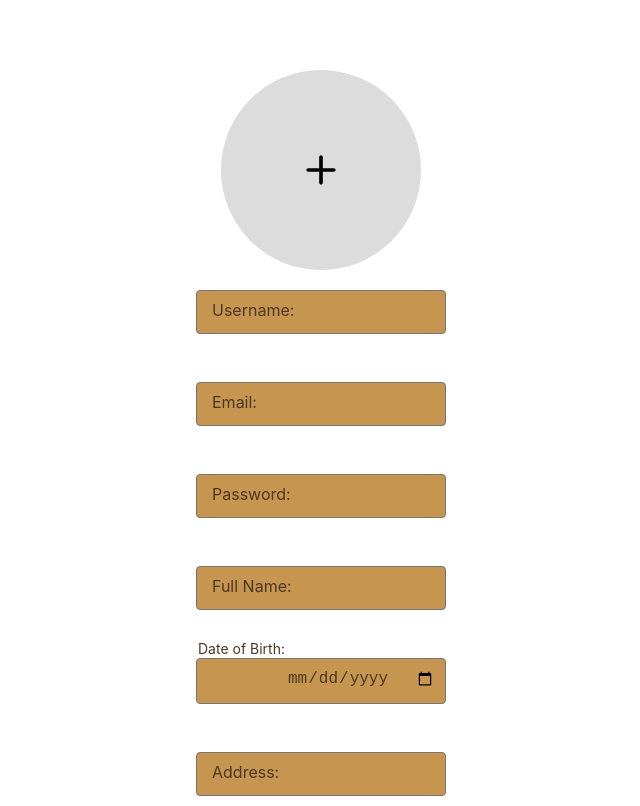
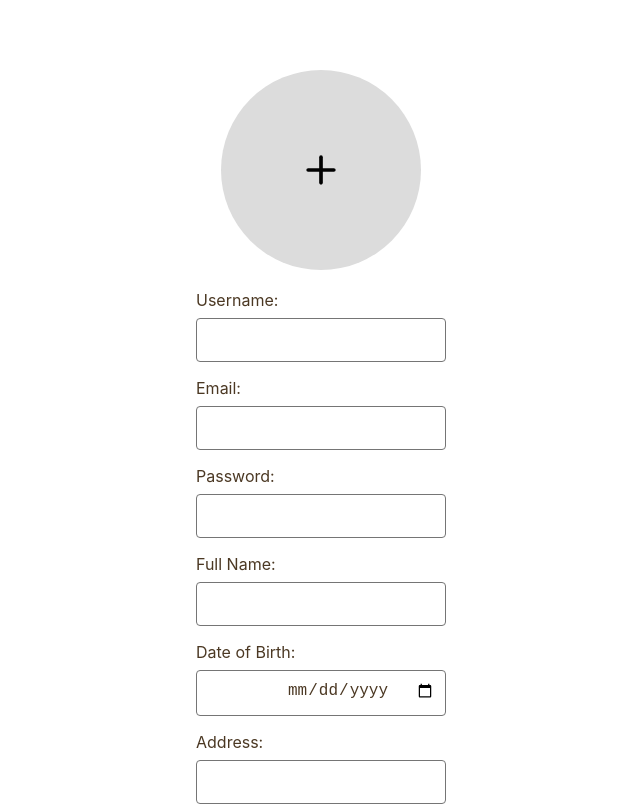
Before and after one commit to acastrauss/TaxiWeb, a React (Create React App) app: page /register in a window 1280 px wide. Shown: the top 806 px of the page, without its empty margins (319-959 px from the left). Built offline with nearby package versions, Linux system fonts and the light colour scheme; no server answers.

Commit message:
added profile component

```diff
--- a/src/components/ui/Input.module.css
+++ b/src/components/ui/Input.module.css
@@ -1,9 +1,17 @@
 .input__container {
-	position: relative;
-	margin-bottom: 3em;
+	margin-bottom: 1em;
+	display: flex;
+	flex-direction: column;
 }
-.animated__input {
-	background-color: #c69550;
+
+.label {
+	margin-bottom: 0.5em;
+	font-size: 16px;
+	color: #4b3823;
+}
+
+.input {
+	background-color: #fff;
 	color: #4b3823;
 	font-size: 16px;
 	padding: 10px 10px 14px 10px;
@@ -12,45 +20,14 @@
 	width: 250px;
 	box-sizing: border-box;
 }
-.animated__input:focus {
+
+.input:focus {
 	outline: none;
 	border: 1px solid #757575;
 }
-.invalid{
+
+.invalid {
 	border: 2px solid rgb(226, 55, 25);
-}
-
-.animated__label {
-	background-color: #c69550;
-	color: #4b3823;
-	font-size: 16px;
-	font-weight: normal;
-	position: absolute;
-	pointer-events: none;
-	left: 16px;
-	top: 10px;
-	transition: 0.3s ease all;
-	-moz-transition: 0.3s ease all;
-	-webkit-transition: 0.3s ease all;
-}
-
-/* active state */
-.animated__input:focus ~ label,
-.animated__input:active ~ label {
-	top: -10px;
-	left: 14px;
-	font-size: 14px;
-	color: #4b3823;
-	background-color: #c69550;
-	border-radius: 5px;
-}
-
-.hidden {
-	top: -18px;
-	left: 2px;
-	font-size: 14px;
-	color: #4b3823;
-	background-color: transparent;
 }
 
 .date__padding {
--- a/src/components/ui/Input.tsx
+++ b/src/components/ui/Input.tsx
@@ -1,5 +1,5 @@
-import React, { FC, HTMLInputTypeAttribute, useMemo } from "react";
-import styles from "./Input.module.css";
+import React, { FC, HTMLInputTypeAttribute } from 'react';
+import styles from './Input.module.css';
 
 interface IProps {
 	textValue: string;
@@ -14,32 +14,21 @@ export const Input: FC<IProps> = (props) => {
 		props.onChangeText(e.target.value);
 	};
 
-  const isLabelVisible = useMemo(() => {
-    return props.textValue.length === 0;
-  }, [props.textValue]);
+	const isDate = props.type === 'date' ? styles.date__padding : '';
 
-  const isDate = props.type === "date" ? styles.date__padding : "";
 	return (
-    <>
 		<div className={styles.input__container}>
+			<label className={styles.label}>{props.placeholder}</label>
 			<input
 				type={props.type}
 				onChange={handleInputChange}
 				value={props.textValue}
 				className={
 					props.isValid
-              ? `${styles.animated__input} ${isDate}`
-              : `${styles.animated__input} ${styles.invalid} ${isDate}`
+						? `${styles.input} ${isDate}`
+						: `${styles.input} ${styles.invalid} ${isDate}`
 				}
 			/>
-        <label
-          className={`${styles.animated__label} ${
-            !isLabelVisible ? styles.hidden : ""
-          }`}
-        >
-          {props.placeholder}
-        </label>
 		</div>
-    </>
 	);
 };
--- a/src/pages/Home.tsx
+++ b/src/pages/Home.tsx
@@ -1,5 +1,5 @@
 import React from 'react';
-import { Link } from 'react-router-dom';
+import { Link, Outlet } from 'react-router-dom';
 import styles from './Home.module.css';
 
 export function HomePage() {
@@ -58,7 +58,7 @@ export function HomePage() {
 						<Link to='/logout'>Logout</Link>
 					</div>
 				</header>
-				<div>gas</div>
+				<Outlet />
 			</div>
 		</div>
 	);
--- /dev/null
+++ b/src/pages/Profile.module.css
@@ -0,0 +1,42 @@
+.form {
+	margin: 0 auto;
+	padding: 20px;
+	border: 1px solid #ccc;
+	border-radius: 5px;
+	background-color: #f9f9f9;
+	width: 100%;
+	max-width: 500px;
+}
+
+.formGroup {
+	margin-bottom: 15px;
+}
+
+.formGroup label {
+	display: block;
+	margin-bottom: 5px;
+}
+
+.formGroup input,
+.formGroup select {
+	width: 100%;
+	padding: 8px;
+	box-sizing: border-box;
+	border: 1px solid #ccc;
+	border-radius: 4px;
+}
+
+.submitButton {
+	display: block;
+	width: 100%;
+	padding: 10px;
+	background-color: #007bff;
+	color: white;
+	border: none;
+	border-radius: 4px;
+	cursor: pointer;
+}
+
+.submitButton:hover {
+	background-color: #007bff;
+}
--- /dev/null
+++ b/src/pages/Profile.tsx
@@ -0,0 +1,167 @@
+import { ChangeEvent, FormEvent, useState } from 'react';
+import styles from './Profile.module.css';
+import { UserType } from '../models/Auth/UserType';
+import { Input } from '../components/ui/Input';
+
+const Profile = () => {
+	const [formData, setFormData] = useState({
+		username: '',
+		email: '',
+		password: '',
+		fullName: '',
+		birthDate: '',
+		address: '',
+		userType: UserType.Admin,
+		image: null as File | null,
+	});
+
+	const handleChange = (
+		e: ChangeEvent<HTMLInputElement | HTMLSelectElement>
+	) => {
+		const { name, value } = e.target;
+		setFormData({
+			...formData,
+			[name]: value,
+		});
+	};
+
+	const handleImageChange = (e: ChangeEvent<HTMLInputElement>) => {
+		if (e.target.files && e.target.files.length > 0) {
+			setFormData({
+				...formData,
+				image: e.target.files[0],
+			});
+		}
+	};
+
+	const handleSubmit = (e: FormEvent<HTMLFormElement>) => {
+		e.preventDefault();
+		console.log(formData);
+	};
+
+	return (
+		<form className={styles.form} onSubmit={handleSubmit}>
+			<div className={styles.formGroup}>
+				<Input
+					placeholder='Username'
+					textValue={formData.username}
+					type='text'
+					onChangeText={(val) => {
+						setFormData({
+							...formData,
+							username: val,
+						});
+					}}
+					isValid={true}
+				/>
+			</div>
+			<div className={styles.formGroup}>
+				<Input
+					placeholder='Email'
+					textValue={formData.email}
+					type='email'
+					onChangeText={(val) => {
+						setFormData({
+							...formData,
+							email: val,
+						});
+					}}
+					isValid={true}
+				/>
+			</div>
+			<div className={styles.formGroup}>
+				<Input
+					placeholder='Password'
+					textValue={formData.password}
+					type='password'
+					onChangeText={(val) => {
+						setFormData({
+							...formData,
+							password: val,
+						});
+					}}
+					isValid={true}
+				/>
+			</div>
+			<div className={styles.formGroup}>
+				<Input
+					placeholder='Full Name'
+					textValue={formData.fullName}
+					type='text'
+					onChangeText={(val) => {
+						setFormData({
+							...formData,
+							fullName: val,
+						});
+					}}
+					isValid={true}
+				/>
+			</div>
+			<div className={styles.formGroup}>
+				<Input
+					placeholder='Birth Date'
+					textValue={formData.birthDate}
+					type='date'
+					onChangeText={(val) => {
+						setFormData({
+							...formData,
+							birthDate: val,
+						});
+					}}
+					isValid={true}
+				/>
+			</div>
+			<div className={styles.formGroup}>
+				<Input
+					placeholder='Address'
+					textValue={formData.address}
+					type='text'
+					onChangeText={(val) => {
+						setFormData({
+							...formData,
+							address: val,
+						});
+					}}
+					isValid={true}
+				/>
+			</div>
+			<div className={styles.formGroup}>
+				<label htmlFor='userType'>Tip korisnika</label>
+				<select
+					id='userType'
+					name='userType'
+					value={formData.userType}
+					onChange={handleChange}
+				>
+					<option value={UserType.Admin}>Administrator</option>
+					<option value={UserType.Client}>User</option>
+					<option value={UserType.Driver}>Driver</option>
+				</select>
+			</div>
+			<div className={styles.formGroup}>
+				<label htmlFor='image'>Upload Image</label>
+				<input
+					type='file'
+					id='image'
+					name='image'
+					accept='image/*'
+					onChange={handleImageChange}
+				/>
+			</div>
+			{formData.image && (
+				<div className={styles.imagePreview}>
+					<img
+						width={100}
+						src={URL.createObjectURL(formData.image)}
+						alt='Preview'
+					/>
+				</div>
+			)}
+			<button type='submit' className={styles.submitButton}>
+				Submit
+			</button>
+		</form>
+	);
+};
+
+export default Profile;
```
Also changed, not shown: src/Router/Router.tsx (+7 -0 lines). Lines whose indentation alone changed are shown as unchanged.
